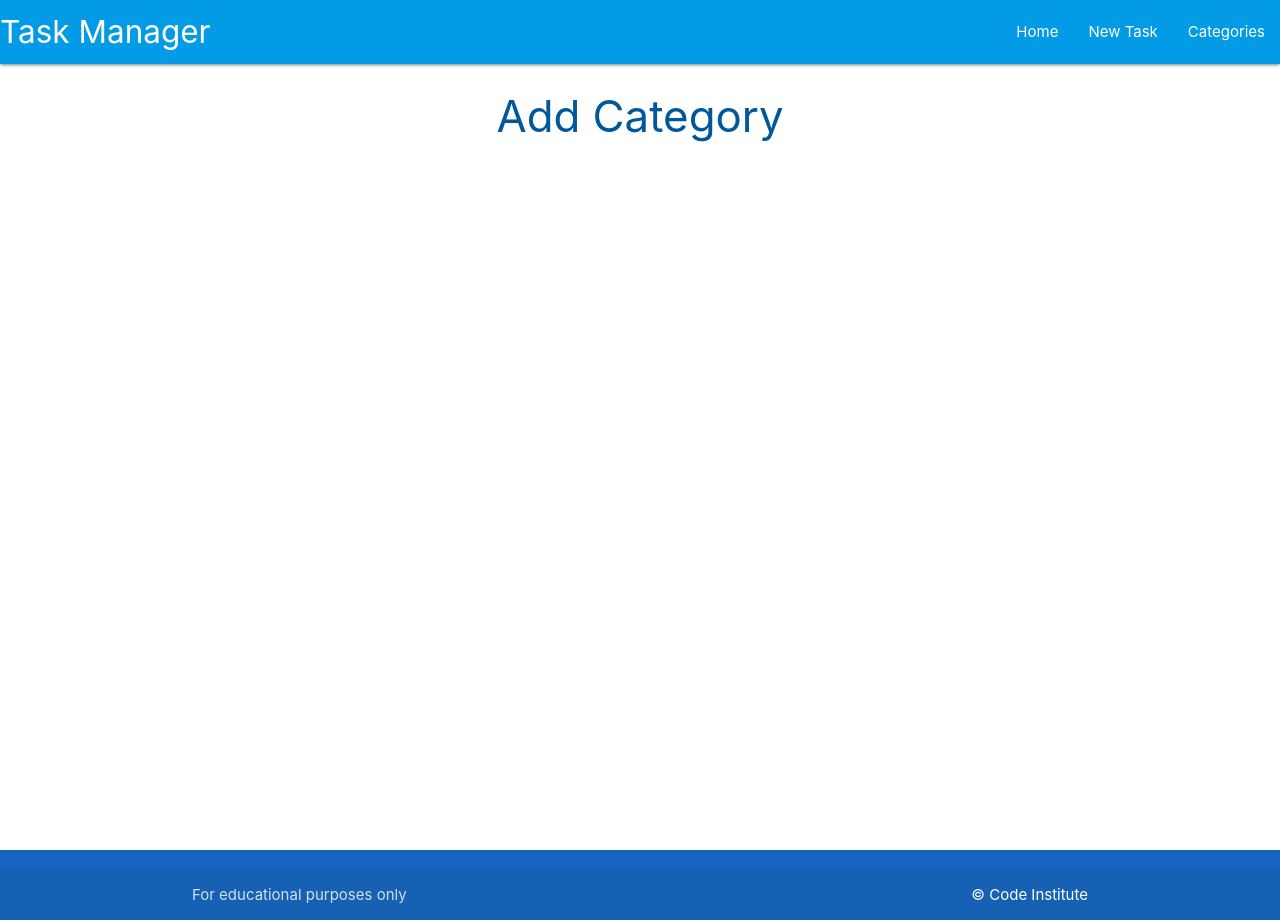
After one commit to benschaf/flask-sqlalchemy-task-manager, a Flask app: page /add_category in a window 1280 px wide. The commit adds this page. Run offline with Flask 3, Linux system fonts and the light colour scheme.

Commit message:
add category templates

```diff
--- a/taskmanager/routes.py
+++ b/taskmanager/routes.py
@@ -6,3 +6,11 @@ from taskmanager.models import Category, Task
 @app.route("/")
 def home():
     return render_template("tasks.html")
+
+@app.route("/categories")
+def categories():
+    return render_template("categories.html")
+
+@app.route("/add_category")
+def add_category():
+    return render_template("add_category.html")
--- /dev/null
+++ b/taskmanager/templates/add_category.html
@@ -0,0 +1,6 @@
+{% extends "base.html" %}
+{% block content %}
+
+<h3 class="light-blue-text text-darken-4 center-align">Add Category</h3>
+
+{% endblock %}
--- a/taskmanager/templates/base.html
+++ b/taskmanager/templates/base.html
@@ -21,7 +21,7 @@
                 <a href="#" data-target="mobile-demo" class="sidenav-trigger"><i class="fas fa-bars"></i></a>
                 <ul class="right hide-on-med-and-down">
                     <li><a href="{{ url_for('home') }}">Home</a></li>
-                    <li><a href="">New Task</a></li>
+                    <li><a href="{{ url_for('JqePU6gsWbxGfKvDi9XEbaZGOQLTXfF5JqePU6gsWbxGfKvDi9XEbaZGOQLTXfF5') }}">New Task</a></li>
                     <li><a href="">Categories</a></li>
                 </ul>
             </div>
```
Also changed, not shown: taskmanager/templates/category.html (added, +14 -0 lines).
